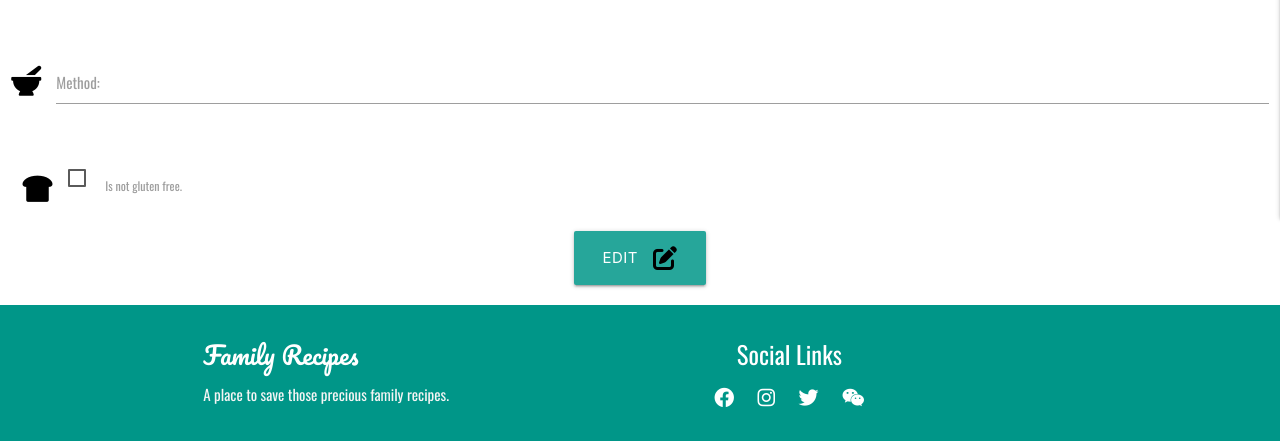
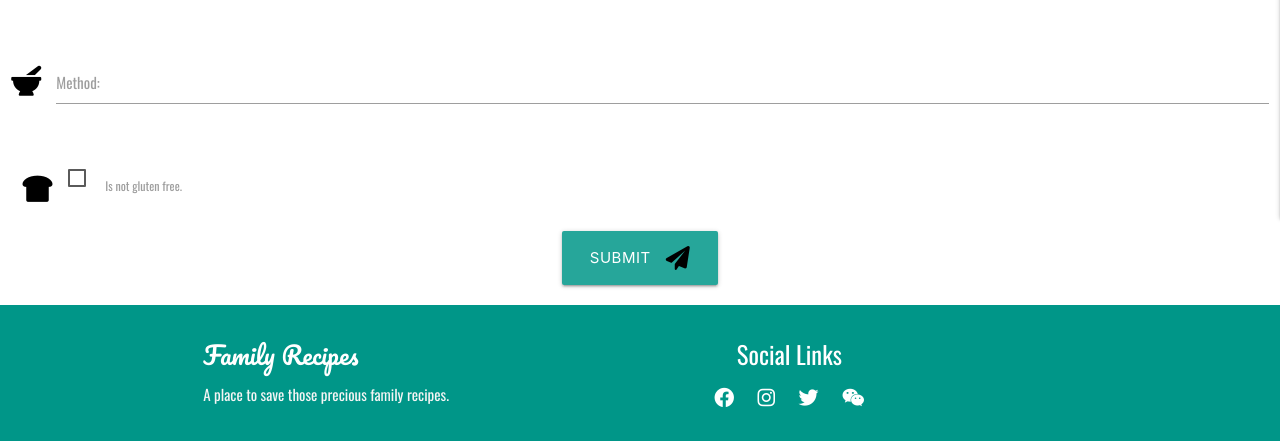
Before and after one commit to Code-Institute-Submissions/MichelleCoffey-Family_recipes_JanResub, a Flask app: template templates/edit_recipe.html in a window 1280 px wide. Shown: the part 642-1083 px from the top of the page. Run offline with Flask 2, Linux system fonts and the light colour scheme; the template is opened without the code that fills it, so the values that code supplies are empty; some libraries are stand-ins or nearby versions.

Commit message:
changed edit button in edit recipe template to submit.

```diff
--- a/templates/edit_recipe.html
+++ b/templates/edit_recipe.html
@@ -108,14 +108,14 @@
                 </div>
 
     <!--buttons-->
-            <div class="row">
-                <div class="col s12 center-align">
-                    <button class="btn waves-effect waves-light btn-large" type="submit">Edit
-                        <i class="fas fa-edit right"></i>
-                    </button>
+    <div class="row">
+        <div class="col s12 center-align">
+            <button class="btn waves-effect waves-light btn-large" type="submit">Submit
+                <i class="fas fa-paper-plane right"></i>
+              </button>
 
-                </div>
-            </div>
+        </div>
+    </div>
         </form>
     </div>
 
```
